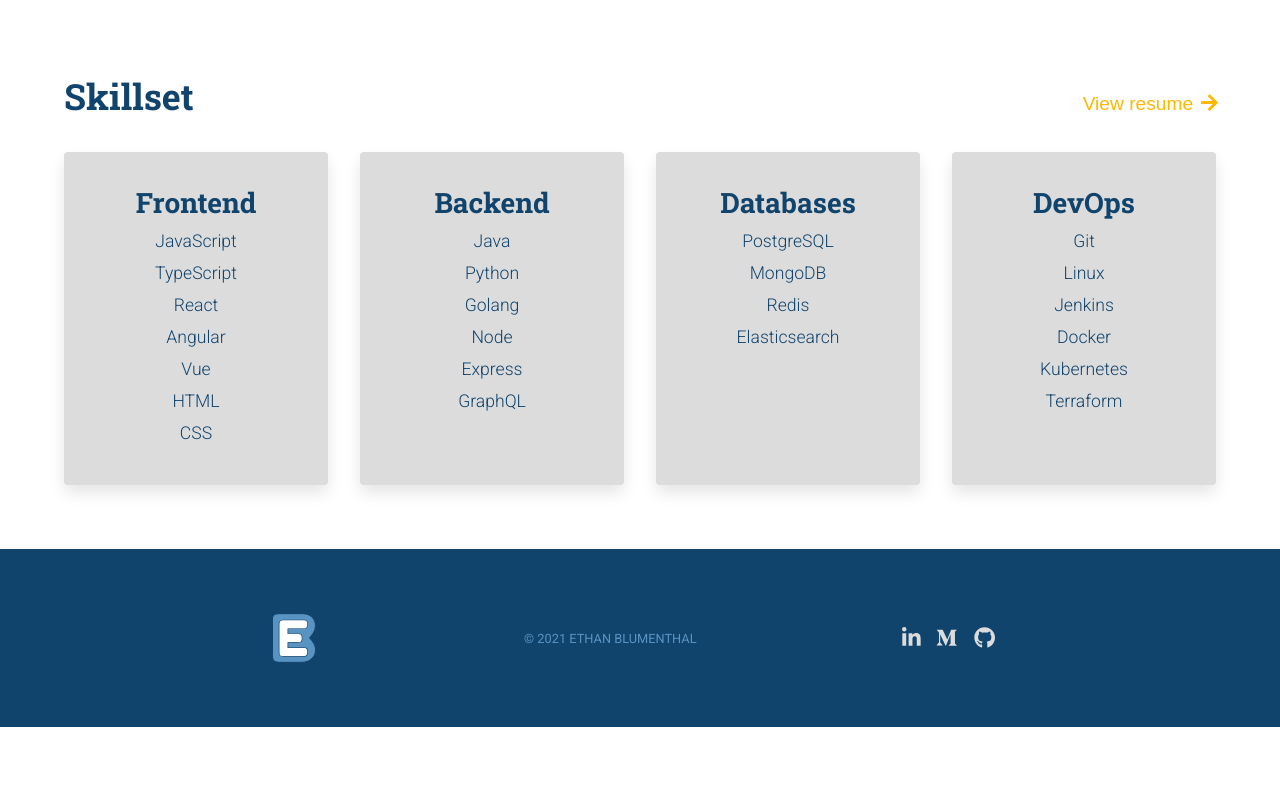
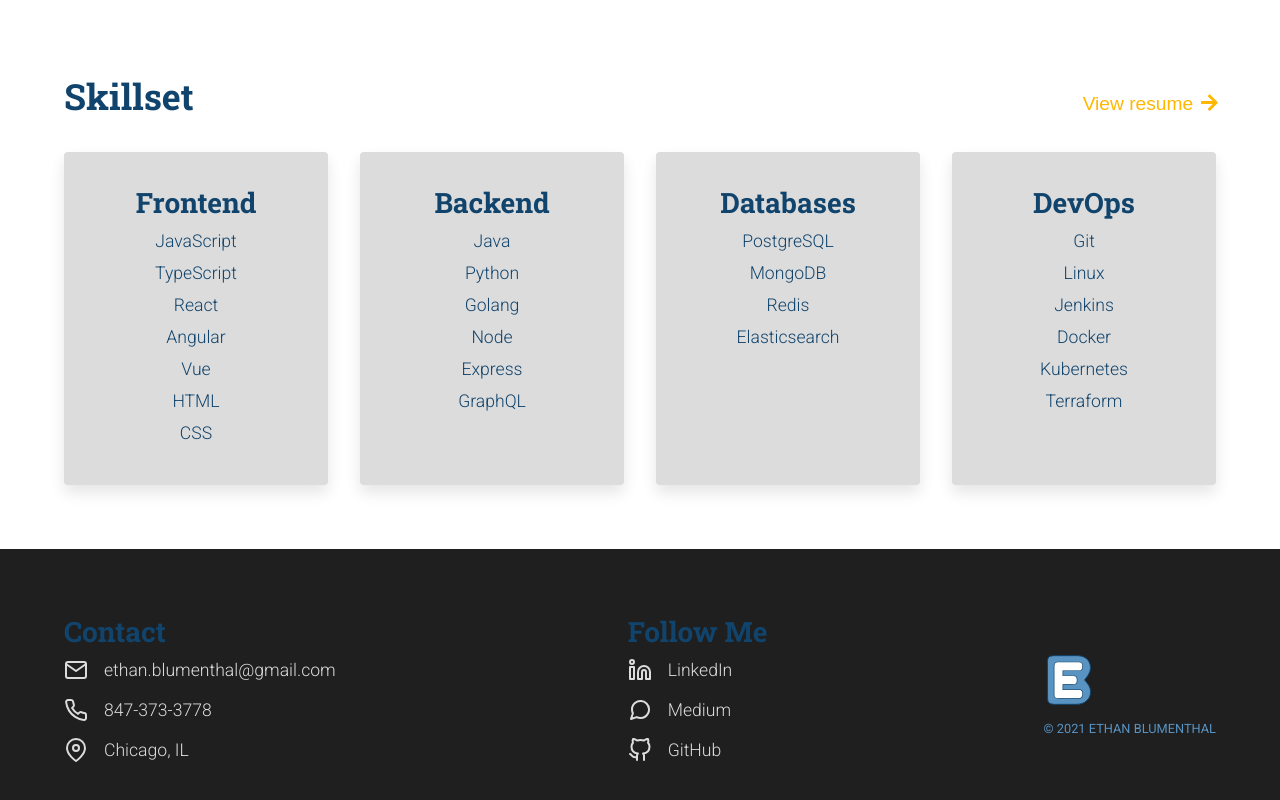
Before and after one commit to ethanblumenthal/personal-website, a Next.js app: page /about in a window 1280 px wide. Shown: the part 1492-2292 px from the top of the page. Before the commit the page ends 2219 px from the top, so only its background shows below. Built offline with nearby package versions, Linux system fonts and the light colour scheme; no server answers.

Commit message:
Restyled footer and added feather icons.

```diff
--- a/components/footer.tsx
+++ b/components/footer.tsx
@@ -1,50 +1,79 @@
 import Image from 'next/image';
 import styled from 'styled-components';
-import { FontAwesomeIcon } from '@fortawesome/react-fontawesome';
-import { faLinkedinIn, faMediumM, faGithub } from '@fortawesome/free-brands-svg-icons';
+import { Phone, Mail, Linkedin, GitHub, MapPin, MessageCircle } from 'react-feather';
 
 import {
   BackgroundContainer,
   FlexContainer,
   ContentContainer,
-  FlexEvenlyContainer,
+  StackContainer,
 } from '../elements/containers';
-import { SubText } from '../elements/text';
+import { CardHeader, SubText, Text } from '../elements/text';
 
 const Anchor = styled.a`
-  & > svg {
+  display: flex;
+
+  & > * {
     color: ${({ theme }) => theme.colors.grey};
     transition: ${({ theme }) => theme.transitions.ease};
-    margin-right: 1rem;
+    margin: 0 1rem 1rem 0;
   }
 
-  &:hover > svg {
+  &:hover > * {
     color: ${({ theme }) => theme.colors.tertiery};
   }
 `;
 
 const Footer = () => (
   <footer>
-    <BackgroundContainer color="primary">
+    <BackgroundContainer color="footer">
       <ContentContainer>
-        <FlexEvenlyContainer>
-          <Image src={'/logo.svg'} alt={'Ethan Blumenthal'} width={50} height={50} />
-          <SubText>&copy; {new Date().getFullYear()} Ethan Blumenthal</SubText>
+        <FlexContainer>
+          <StackContainer>
+            <CardHeader style={{ marginBottom: '0.5rem' }}>Contact</CardHeader>
 
-          <FlexContainer>
+            <Anchor href="mailto:ethan.blumenthal@gmail.com" target="_blank">
+              <Mail />
+              <Text>ethan.blumenthal@gmail.com</Text>
+            </Anchor>
+
+            <Anchor href="tel:847-373-3778" target="_blank">
+              <Phone />
+              <Text>847-373-3778</Text>
+            </Anchor>
+
+            <Anchor href="https://www.google.com/maps?q=Chicago" target="_blank">
+              <MapPin />
+              <Text>Chicago, IL</Text>
+            </Anchor>
+          </StackContainer>
+
+          <StackContainer>
+            <CardHeader style={{ marginBottom: '0.5rem' }}>Follow Me</CardHeader>
+
             <Anchor href="https://www.linkedin.com/in/ethanblumenthal/" target="_blank">
-              <FontAwesomeIcon icon={faLinkedinIn} size="lg" />
+              <Linkedin />
+              <Text>LinkedIn</Text>
             </Anchor>
 
             <Anchor href="https://medium.com/@ethanblumenthal" target="_blank">
-              <FontAwesomeIcon icon={faMediumM} size="lg" />
+              <MessageCircle />
+              <Text>Medium</Text>
             </Anchor>
 
             <Anchor href="https://github.com/ethanblumenthal" target="_blank">
-              <FontAwesomeIcon icon={faGithub} size="lg" />
+              <GitHub />
+              <Text>GitHub</Text>
             </Anchor>
-          </FlexContainer>
-        </FlexEvenlyContainer>
+          </StackContainer>
+
+          <StackContainer>
+            <Image src={'/logo.svg'} alt={'Ethan Blumenthal'} width={50} height={50} />
+            <SubText style={{ marginTop: '1rem' }}>
+              &copy; {new Date().getFullYear()} Ethan Blumenthal
+            </SubText>
+          </StackContainer>
+        </FlexContainer>
       </ContentContainer>
     </BackgroundContainer>
   </footer>
--- a/elements/containers.tsx
+++ b/elements/containers.tsx
@@ -124,6 +124,18 @@ export const BackdropContainer = styled.div`
   z-index: 99;
 `;
 
+export const StackContainer = styled.div`
+  display: flex;
+  flex-direction: column;
+  justify-content: center;
+  align-items: center;
+  margin-bottom: 2rem;
+
+  @media ${devices.tablet} {
+    align-items: flex-start;
+  }
+`;
+
 export const DesktopWrapper = styled.div`
   @media ${devices.navigation} {
     display: none;
--- a/package.json
+++ b/package.json
@@ -19,6 +19,7 @@
     "next": "10.0.1",
     "react": "17.0.1",
     "react-dom": "17.0.1",
+    "react-feather": "^2.0.9",
     "styled-components": "^5.2.1",
     "typeface-dm-serif-text": "^1.1.13",
     "typeface-roboto": "^1.1.13"
--- a/utils/themes.ts
+++ b/utils/themes.ts
@@ -9,6 +9,7 @@ export const lightTheme = {
     text: '#11446C',
     card: '#dcdcdc',
     background: '#ffffff',
+    footer: '#1f1f1f',
     outline: 'rgba(0, 0, 0, 0.1)',
   },
   transitions: {
@@ -25,8 +26,9 @@ export const darkTheme = {
     grey: '#dcdcdc',
     black: '#000000',
     text: '#ffffff',
-    card: '#1F1F1F',
+    card: '#1f1f1f',
     background: '#141414',
+    footer: '#1f1f1f',
     outline: '#ffffff',
   },
   transitions: {
```
Also changed, not shown: 1 other file (tests, documents, lock files or other folders).
